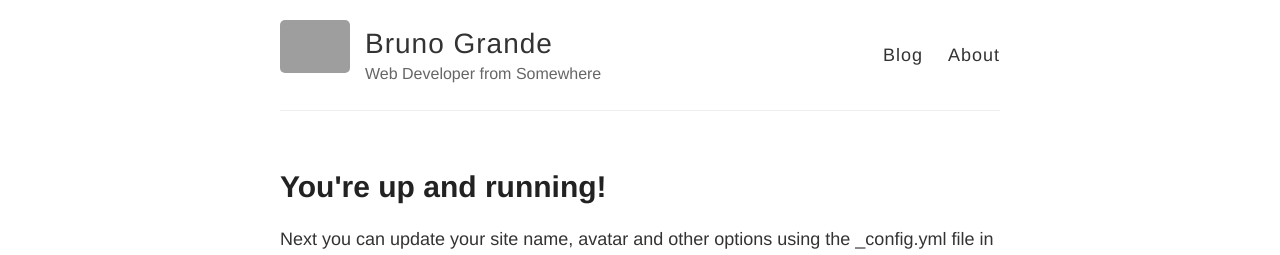
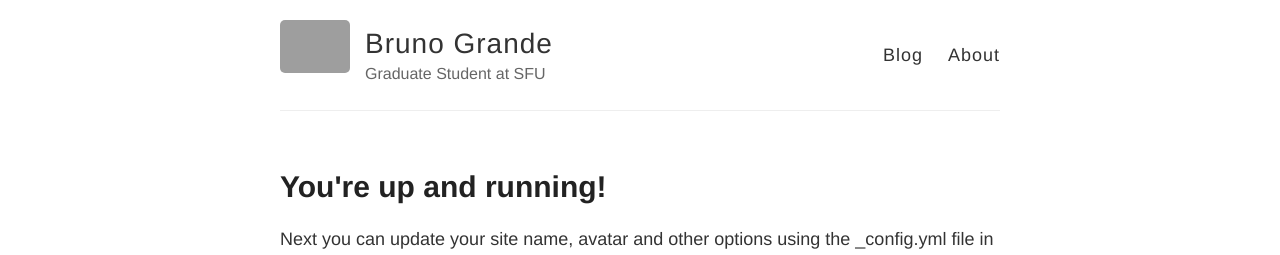
Before and after one commit to sir-bruno/sir-bruno.github.io, a Jekyll site: the page built from index.html, in a window 1280 px wide. Shown: the top 255 px of the page. Built offline with Jekyll 4.4.1, drawn with Linux system fonts in a browser that asks for light colours; grey boxes are pictures that could not be loaded.

Commit message:
Update description

```diff
--- a/_config.yml
+++ b/_config.yml
@@ -6,7 +6,7 @@
 name: Bruno Grande
 
 # Short bio or description (displayed in the header)
-description: Web Developer from Somewhere
+description: Graduate Student at SFU
 
 # URL of your avatar or profile pic (you could use your GitHub profile pic)
 avatar: https://raw.githubusercontent.com/barryclark/jekyll-now/master/images/jekyll-logo.png
```
